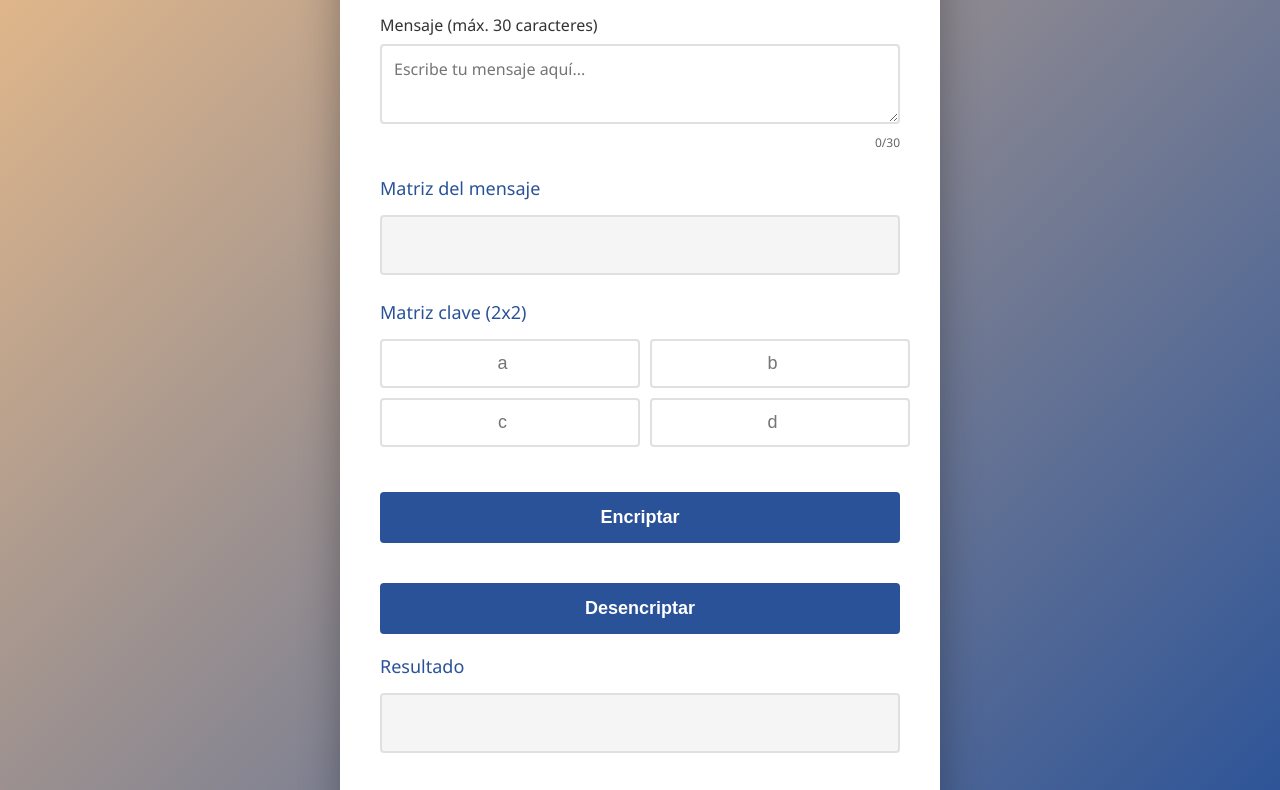
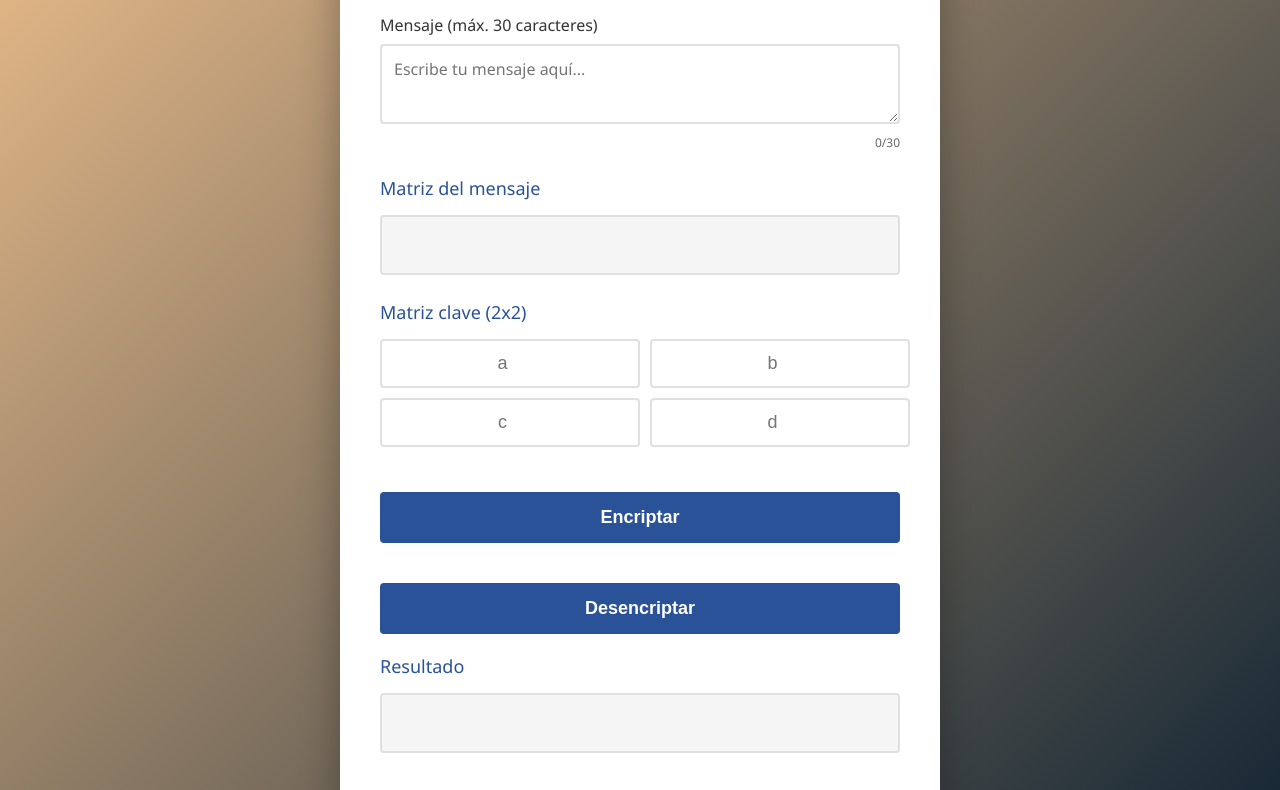
Before and after one commit to ManuelTelloM/equisde, a plain HTML site: page index.html in a window 1280 px wide. Shown: the part 119-909 px from the top of the page. Drawn offline with Linux system fonts and the light colour scheme.

Commit message:
actualizacion

```diff
--- a/estilos.css
+++ b/estilos.css
@@ -6,7 +6,7 @@
 
 body {
     font-family: 'Segoe UI', Tahoma, Geneva, Verdana, sans-serif;
-    background: linear-gradient(135deg, #eabc8a 0%, #2a5298 100%);
+    background: linear-gradient(135deg, #eabc8a 0%, #142634 100%);
     min-height: 100vh;
     display: flex;
     justify-content: center;
```
